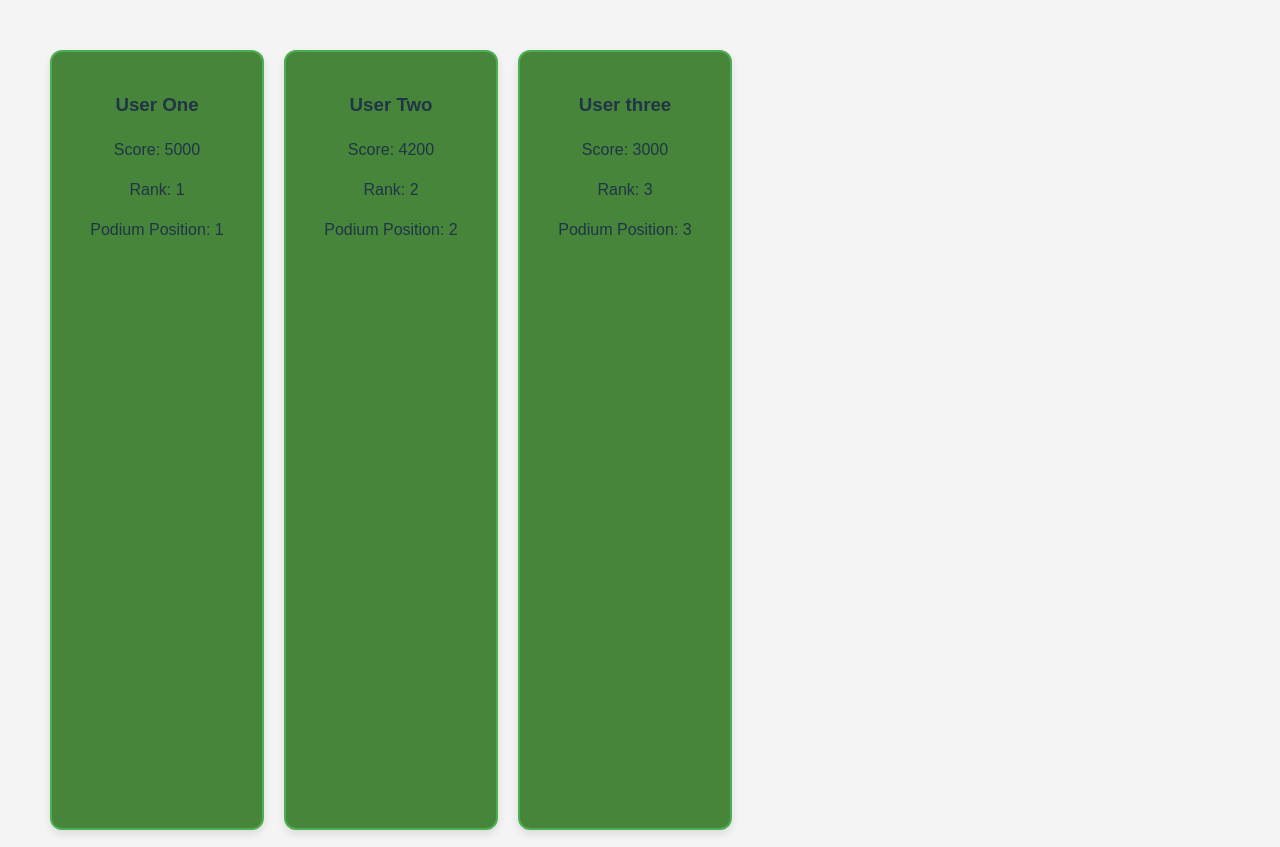
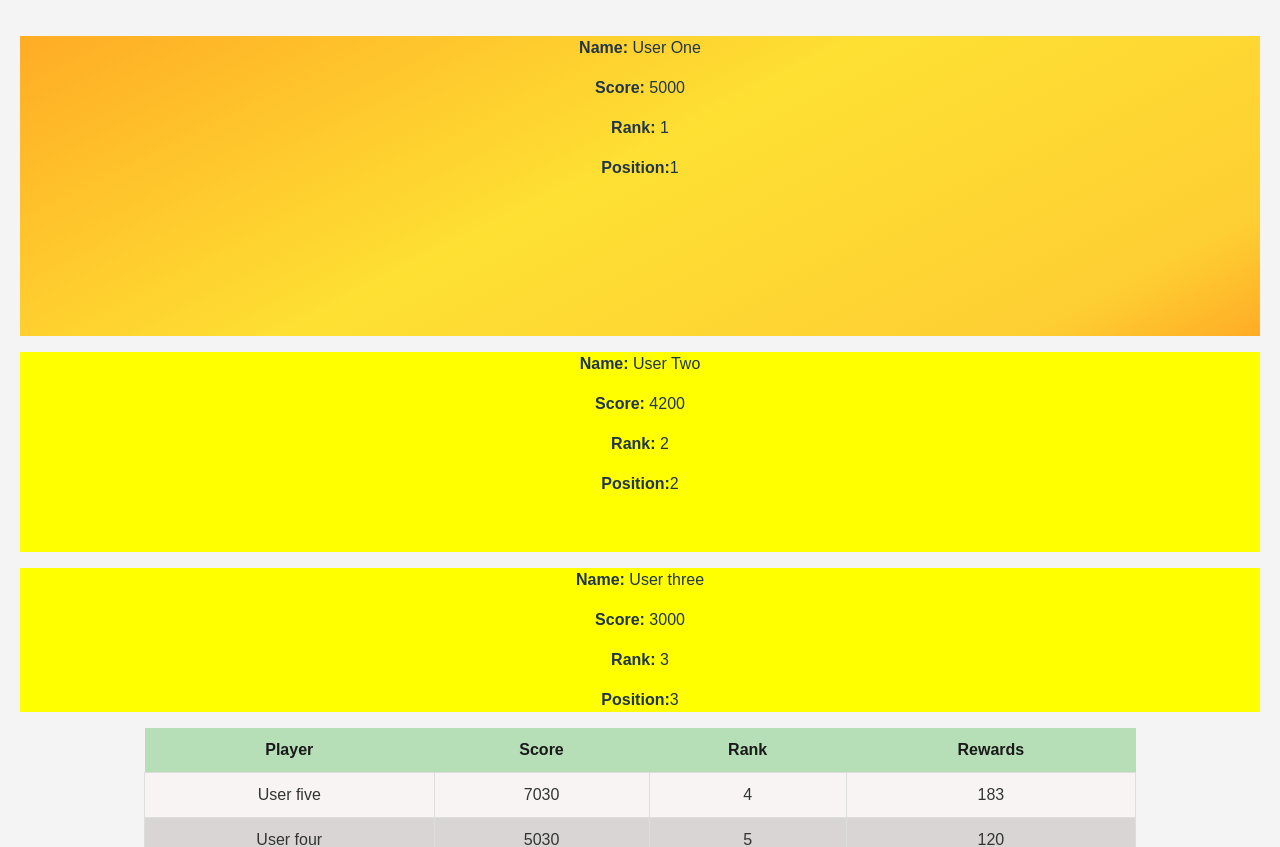
Before and after one commit to Team-Mavericks-CCG/Mavericks_Cat_CGs, a React (Vite) app in the folder frontend/: page /EndOGamePageLeaderboard in a window 1280 px wide. Shown: the top 847 px of the page. Built offline with nearby package versions, Linux system fonts and the light colour scheme.

Commit message:
stoppping pt on leaderboard

```diff
--- a/frontend/src/leaderboard/EndOGamePageLeaderboardStyle.css
+++ b/frontend/src/leaderboard/EndOGamePageLeaderboardStyle.css
@@ -56,16 +56,27 @@
     background-color: #ddd;
 }
 
-/* user card  */
-.user-card {
-    background-color: rgb(70, 133, 58);
-    border: 2px solid #4CAF50;
-    border-radius: 12px;
-    box-shadow: 0 4px 8px rgba(0, 0, 0, 0.1);
-    padding: 20px;
-    margin: 10px;
-    width: 170px;
-    text-align: center;
-    transition: transform 0.2s ease-in-out;
+.podium-first {
+    min-height: 300px;
+    background: rgb(255,172,37);
+  background:
+    linear-gradient(333deg,
+    rgba(255,172,37,1) 0%,
+    rgba(254,207,51,1) 13%,
+    rgba(254,224,51,1) 53%,
+    rgba(255,172,37,1) 100%);
+  }
 
-}
+  .podium-second {
+    min-height: 200px;
+    background: yellow;
+  }
+
+  .podium-third {
+    min-height: 100px;
+    background: yellow;
+  }
+
+  .podium__item {
+    width: 50px;
+  }
--- a/frontend/src/leaderboard/endOGamePage.tsx
+++ b/frontend/src/leaderboard/endOGamePage.tsx
@@ -4,12 +4,12 @@ import { getPlayers, getScores } from './leaderboardpage'; // assuming they're e
 import { Player } from './leaderboardpage';
 import { Score } from './leaderboardpage';
 
-const UserCard = ({playerName, score, rank, position }) => (
-    <div className="user-card">
-        <h3>{playerName}</h3>
-        <p>Score: {score}</p>
-        <p>Rank: {rank}</p>
-        <p>Podium Position: {position}</p>
+const PodiumItem = ({playerName, score, rank, position }) => (
+  <div>
+      <p><strong>Name:</strong> {playerName}</p>
+      <p><strong>Score:</strong> {score}</p>
+      <p><strong>Rank:</strong> {rank}</p>
+      <p><strong>Position:</strong>{position}</p>
   </div>
 );
 
@@ -43,24 +43,59 @@ const EndOGamePageLeaderboard: React.FC = () => {
     // Sort scores before rendering & separate top 3 scores
     const sortedScores = [...scores].sort((a, b) => a.rank - b.rank);
     const topThreeScores = sortedScores.slice(0,3);
+    const restofScores = sortedScores.slice(3);
 
     //create podium
     const Podium = () => {
         return (
-            <div className="podium-container">
-          {topThreeScores.map((score, index) => {
+          <>
+            <div className="podium-first">
+                {topThreeScores[0] && (() => {
+                const score = topThreeScores[0];
                 const player = players.find(p => p.playerId === score.playerId);
                 return (
-              <UserCard
+                  <PodiumItem
                   key={score.scoreId}
                   playerName={player ? `${player.firstName} ${player.lastName}` : "Unknown"}
                   score={score.scores}
                   rank={score.rank}
-                position={index + 1}
+                  position={1}
                   />
             );
-          })}
+            })()}
            </div>
+
+           <div className="podium-second">
+                {topThreeScores[1] && (() => {
+                const score = topThreeScores[1];
+                const player = players.find(p => p.playerId === score.playerId);
+                return (
+                  <PodiumItem
+                  key={score.scoreId}
+                  playerName={player ? `${player.firstName} ${player.lastName}` : "Unknown"}
+                  score={score.scores}
+                  rank={score.rank}
+                  position={2}
+                  />
+            );
+            })()}
+           </div>
+           <div className="podium-third">
+                {topThreeScores[2] && (() => {
+                const score = topThreeScores[2];
+                const player = players.find(p => p.playerId === score.playerId);
+                return (
+                  <PodiumItem
+                  key={score.scoreId}
+                  playerName={player ? `${player.firstName} ${player.lastName}` : "Unknown"}
+                  score={score.scores}
+                  rank={score.rank}
+                  position={3}
+                  />
+            );
+            })()}
+           </div>
+      </>
       );
     };
 
@@ -78,7 +113,7 @@ const EndOGamePageLeaderboard: React.FC = () => {
                   </tr>
                 </thead>
                 <tbody>
-                  {sortedScores.map((score) => {
+                  {restofScores.map((score) => {
                     const player = players.find(p => p.playerId === score.playerId);
                     return (
                       <tr key={score.scoreId}>
```
Lines whose indentation alone changed are shown as unchanged.
